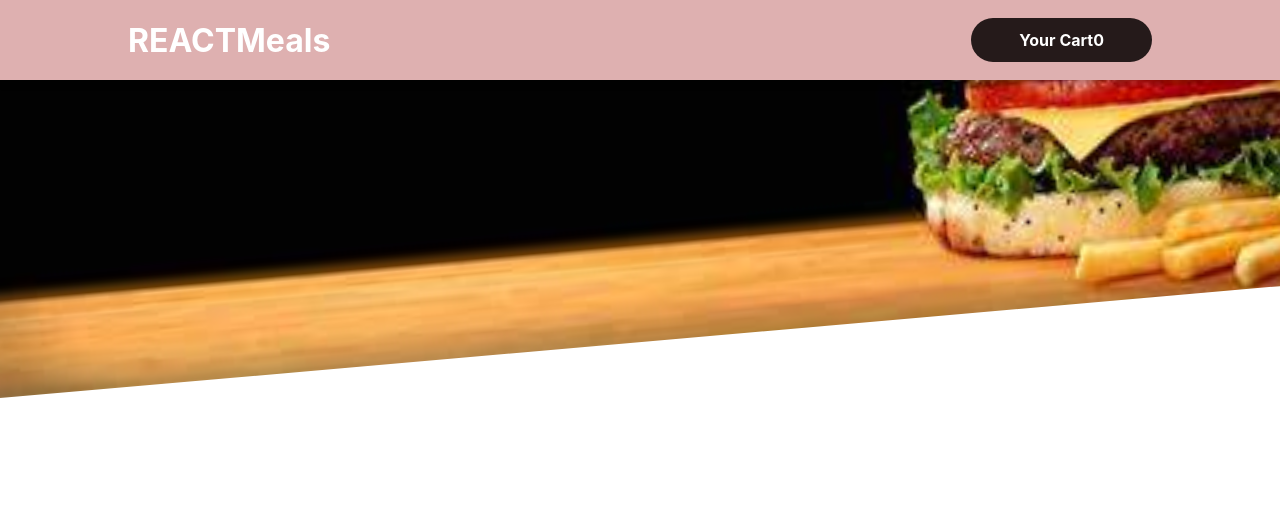
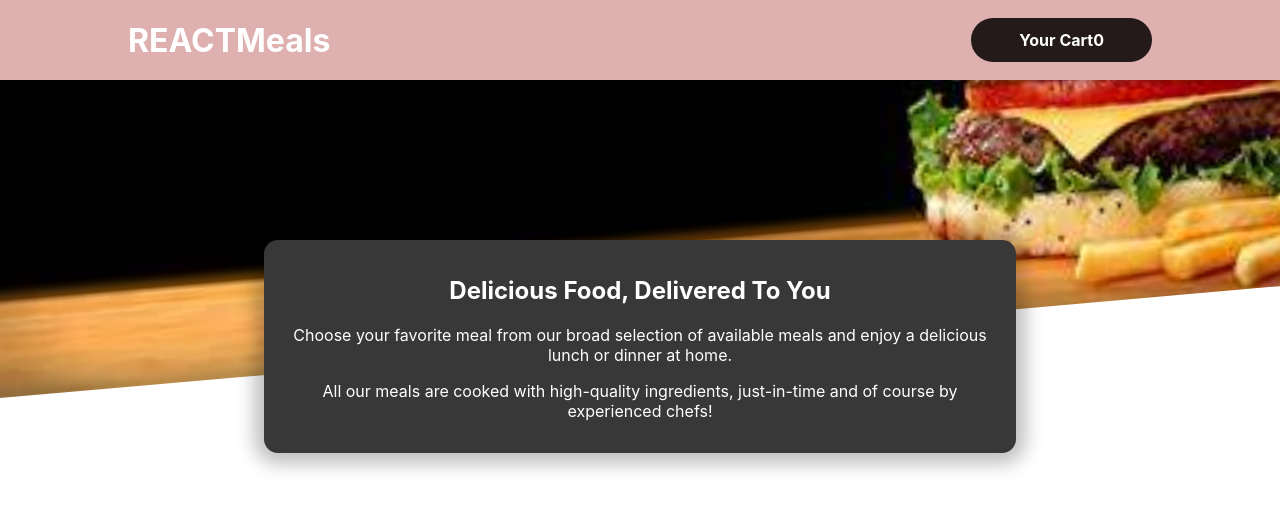
Before and after one commit to surajrai-code/resturent-website, a React (Create React App) app: page / in a window 1280 px wide. Shown: the top 510 px of the page. Built offline with nearby package versions, Linux system fonts and the light colour scheme.

Commit message:
adding meals summary

```diff
--- a/src/App.js
+++ b/src/App.js
@@ -2,10 +2,12 @@
 import { Fragment } from 'react';
 import './App.css';
 import Header from './components/Layout/Header';
+import MealsSummary from './components/Meals/MealsSummary';
 function App() {
   return (
     <Fragment>
       <Header/>
+      <MealsSummary/>
     </Fragment>
   );
 }
--- /dev/null
+++ b/src/components/Meals/MealsSummary.js
@@ -0,0 +1,17 @@
+import classes from './MealsSummary.module.css'
+const MealsSummary=()=>{
+return(
+    <section className={classes.summary}>
+         <h1>Delicious Food, Delivered To You</h1>
+      <p>
+        Choose your favorite meal from our broad selection of available meals
+        and enjoy a delicious lunch or dinner at home.
+      </p>
+      <p>
+        All our meals are cooked with high-quality ingredients, just-in-time and
+        of course by experienced chefs!
+      </p>
+    </section>
+)
+}
+export default MealsSummary;
--- /dev/null
+++ b/src/components/Meals/MealsSummary.module.css
@@ -0,0 +1,18 @@
+.summary {
+    text-align: center;
+    max-width: 45rem;
+    width: 90%;
+    margin: auto;
+    margin-top: -10rem;
+    position: relative;
+    background-color: #383838;
+    color: white;
+    border-radius: 14px;
+    padding: 1rem;
+    box-shadow: 0 1px 18px 10px rgba(0, 0, 0, 0.25);
+  }
+
+  .summary h2 {
+    font-size: 2rem;
+    margin-top: 0;
+  }
```
